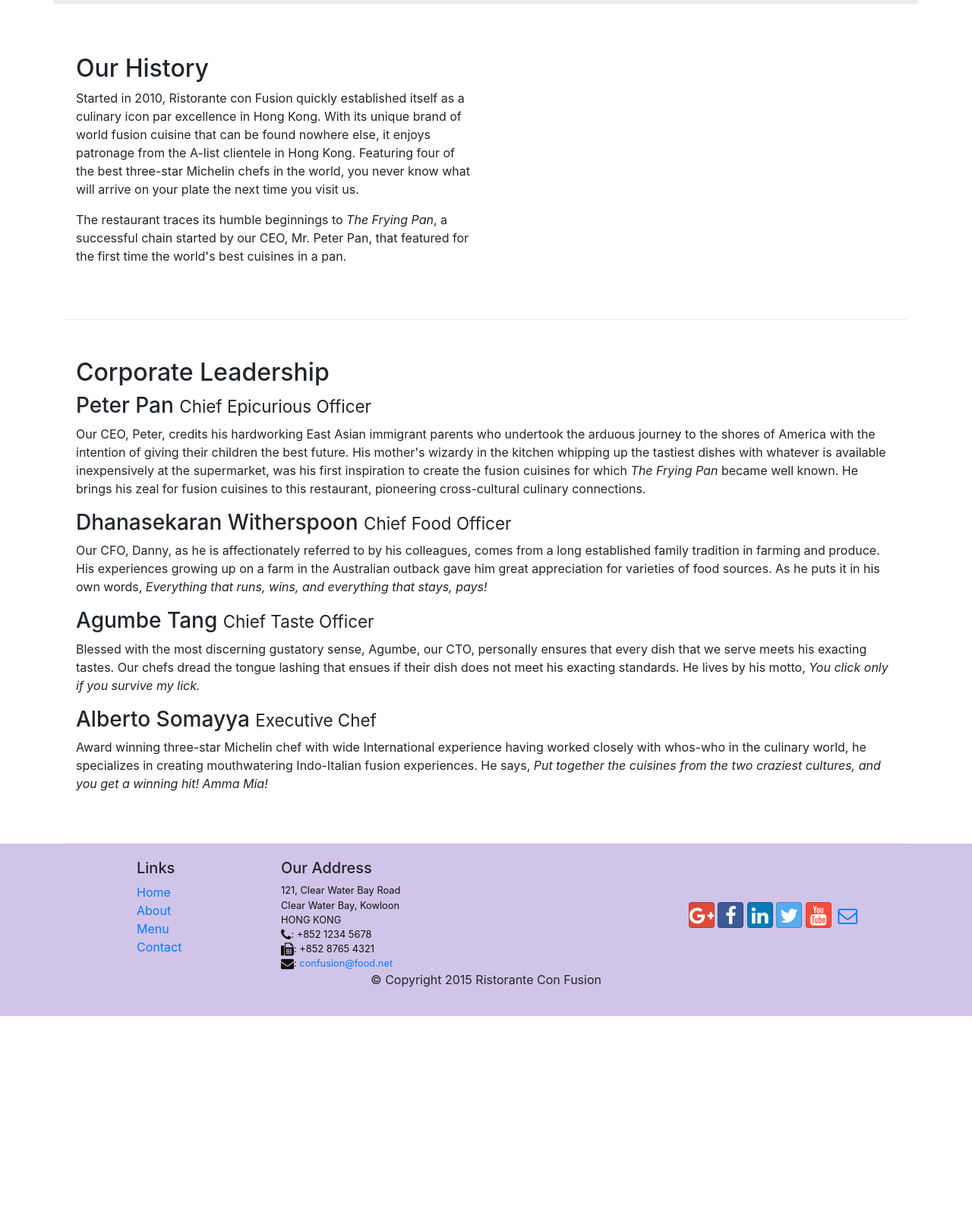
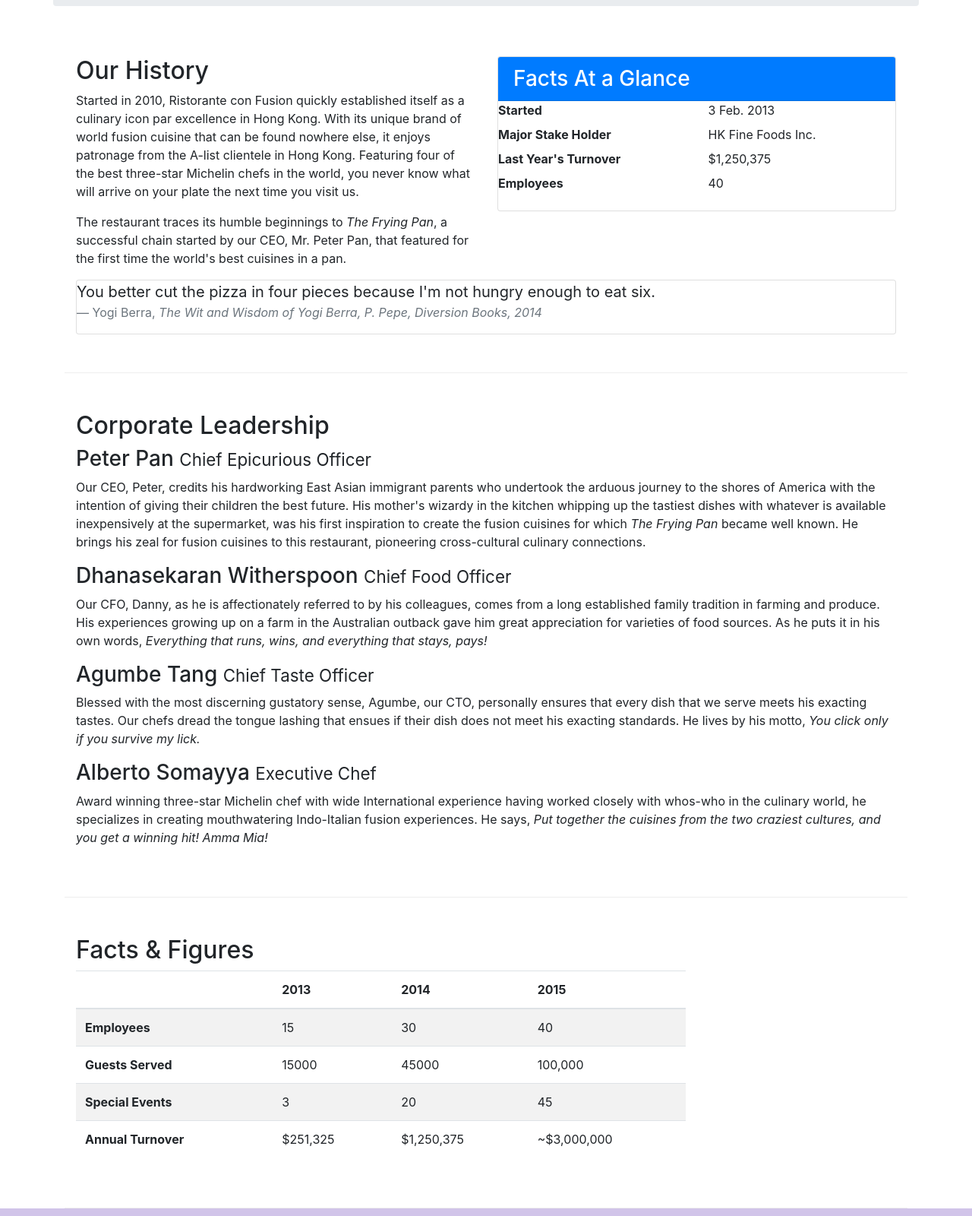
Before and after one commit to skendzicr/bootstrap-4-coursera, a website: page aboutus.html in a window 1280 px wide. Shown: the part 420-2020 px from the top of the page at 76% size. Before the commit the page ends 1757 px from the top, so only its background shows below. Drawn offline with nearby package versions, Linux system fonts and the light colour scheme.

Commit message:
Images and Media

```diff
--- a/aboutus.html
+++ b/aboutus.html
@@ -26,6 +26,7 @@
                         creations will tickle your culinary senses!</p>
                 </div>
                 <div class="col col-sm">
+                    <img src="img/logo.png" class="img-fluid" alt="">
                 </div>
             </div>
         </div>
@@ -35,7 +36,7 @@
             <button class="navbar-toggler" type="button" data-toggle="collapse" data-target="#Navbar">
                 <span class="navbar-toggler-icon"></span>
             </button>
-            <a class="navbar-brand" href="./index.html">Ristorante Con Fusion</a>
+            <a class="navbar-brand" href="#"><img src="img/logo.png" height="30" width="41"></a>
             <div class="collapse navbar-collapse" id="Navbar">
                 <ul class="navbar-nav">
                     <li class="nav-item"><a class="nav-link" href="./index.html"><span class="fa fa-home fa-lg"></span> Home</a></li>
@@ -68,7 +69,33 @@
                 <p>The restaurant traces its humble beginnings to <em>The Frying Pan</em>, a successful chain started by our
                     CEO, Mr. Peter Pan, that featured for the first time the world's best cuisines in a pan.</p>
             </div>
-            <div>
+            <div class="col-sm">
+                <div class="card">
+                    <h3 class="card-header bg-primary text-white">Facts At a Glance</h3>
+                    <div class="card-block">
+                        <dl class="row">
+                            <dt class="col-6">Started</dt>
+                            <dd class="col-6">3 Feb. 2013</dd>
+                            <dt class="col-6">Major Stake Holder</dt>
+                            <dd class="col-6">HK Fine Foods Inc.</dd>
+                            <dt class="col-6">Last Year's Turnover</dt>
+                            <dd class="col-6">$1,250,375</dd>
+                            <dt class="col-6">Employees</dt>
+                            <dd class="col-6">40</dd>
+                        </dl>
+                    </div>
+                </div>
+            </div>
+            <div class="col-12">
+                <div class="card card-block bg-faded">
+                    <blockquote class="blockquote">
+                        <p class="mb-0">You better cut the pizza in four pieces because I'm not hungry enough to eat six.</p>
+                        <footer class="blockquote-footer">Yogi Berra,
+                            <cite title="Source Title">The Wit and Wisdom of Yogi Berra,
+                            P. Pepe, Diversion Books, 2014</cite>
+                        </footer>
+                    </blockquote>
+                </div>
             </div>
         </div>
 
@@ -98,7 +125,51 @@
                     <em>Put together the cuisines from the two craziest cultures, and you get a winning hit! Amma Mia!</em></p>
             </div>
         </div>
-
+        <div class="row row-content">
+            <div class="col-12 col-sm-9">
+                <h2>Facts &amp; Figures</h2>
+                <div class="table-responsive">
+                    <table class="table table-striped">
+                        <thead class="thead-inverse">
+                            <tr>
+                                <th>&nbsp;</th>
+                                <th>2013</th>
+                                <th>2014</th>
+                                <th>2015</th>
+                            </tr>
+                        </thead>
+                        <tbody>
+                            <tr>
+                                <th>Employees</th>
+                                <td>15</td>
+                                <td>30</td>
+                                <td>40</td>
+                            </tr>
+                            <tr>
+                                <th>Guests Served</th>
+                                <td>15000</td>
+                                <td>45000</td>
+                                <td>100,000</td>
+                            </tr>
+                            <tr>
+                                <th>Special Events</th>
+                                <td>3</td>
+                                <td>20</td>
+                                <td>45</td>
+                            </tr>
+                            <tr>
+                                <th>Annual Turnover</th>
+                                <td>$251,325</td>
+                                <td>$1,250,375</td>
+                                <td>~$3,000,000</td>
+                            </tr>
+                        </tbody>
+                    </table>
+                </div>
+            </div>
+            <div class="col-12 col-sm-3">
+            </div>
+        </div>
     </div>
 
     <footer class="footer">
```
Also changed, not shown: contactus.html (+2 -1 lines), index.html (+38 -25 lines), img/alberto.png (added), img/buffet.png (added), img/logo.png (added), img/uthappizza.png (added).
